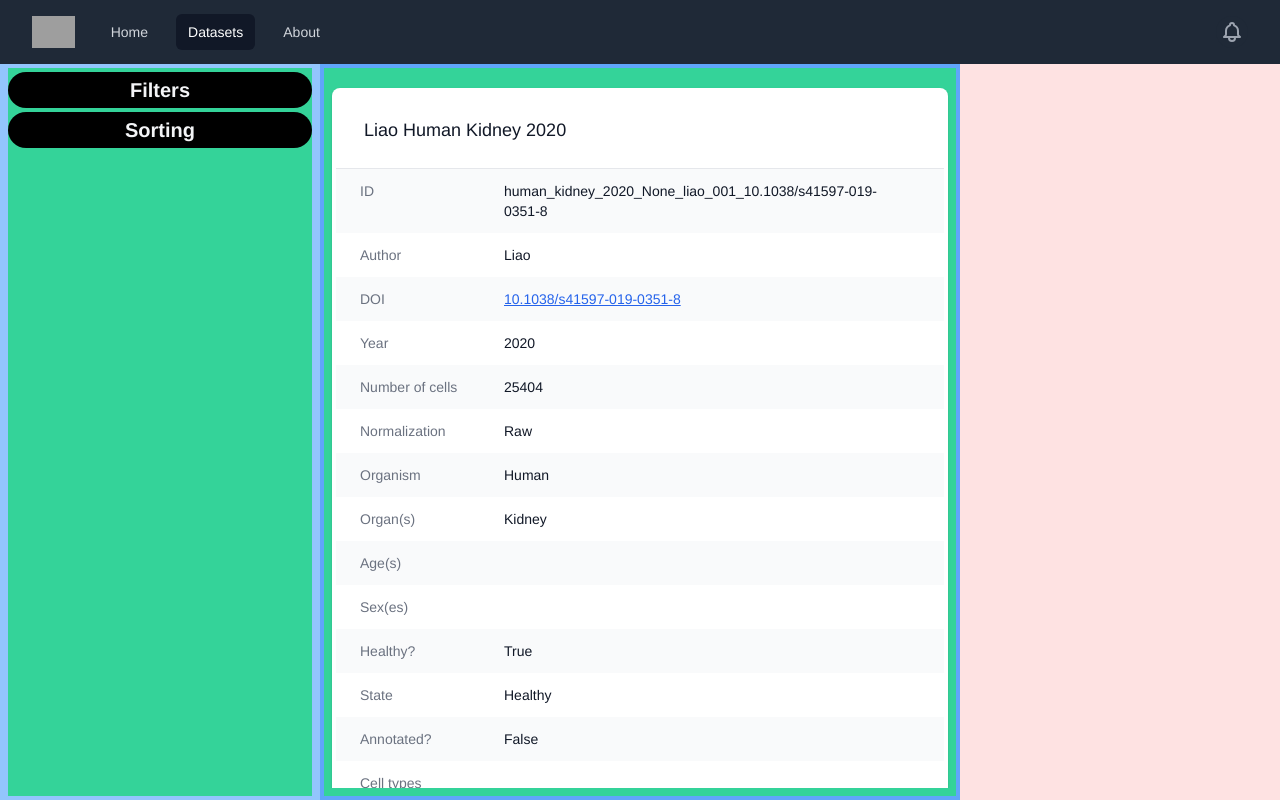
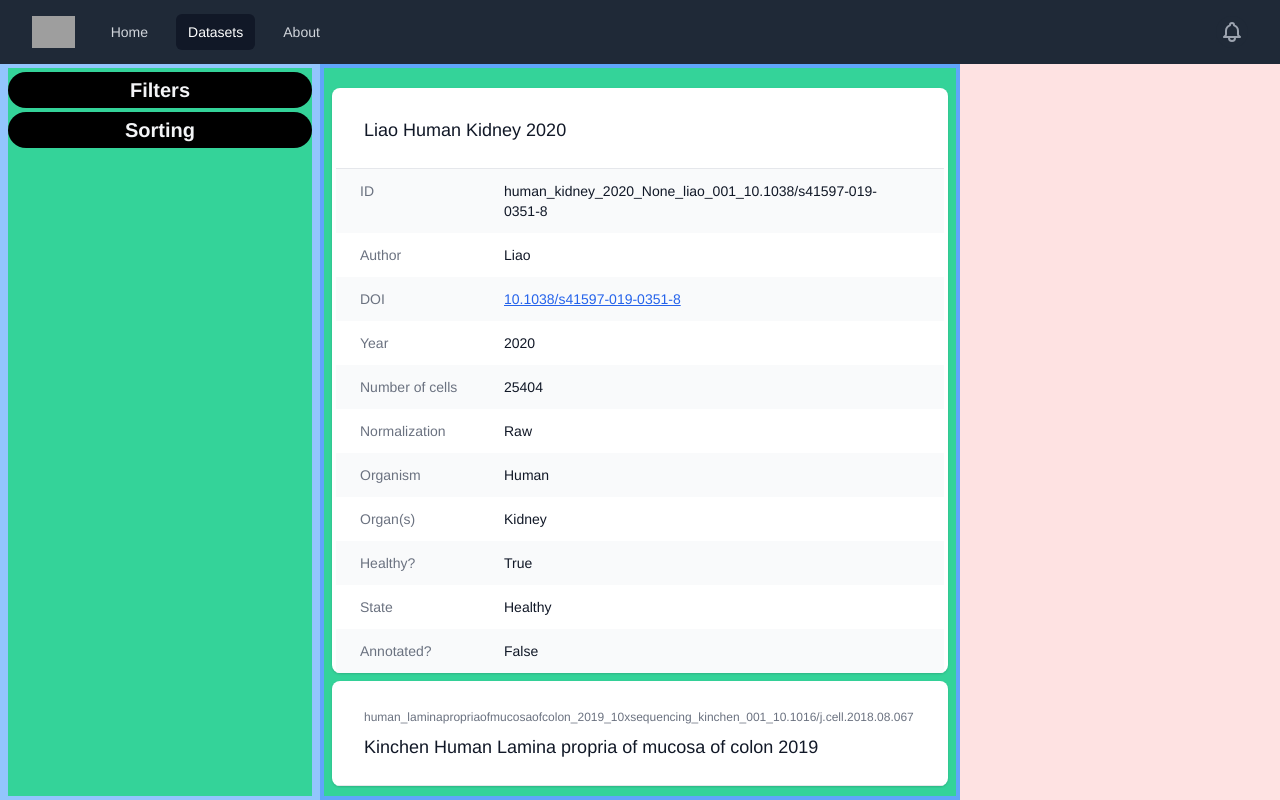
Before and after one commit to theislab/sfaira-portal, a Vue app: page /datasets in a window 1280 px wide. Both pictures are taken after a click on the element 640 px from the left and 140 px from the top of the page. Built offline with nearby package versions, Linux system fonts and the light colour scheme; grey boxes are pictures that could not be loaded; the HTML template or start-up script is replaced by a standard one.

Commit message:
Add DatasetCardField component

```diff
--- a/src/components/DatasetCard.vue
+++ b/src/components/DatasetCard.vue
@@ -8,7 +8,7 @@
     >
       <p
         class="text-xs leading-6 font-medium text-gray-500 overflow-hidden"
-        v-bind:class="[open ? 'hidden' : '']"
+        :class="[open ? 'hidden' : '']"
       >
         {{ data.id }}
       </p>
@@ -18,134 +18,51 @@
       </p>
     </div>
     <div class="border-t border-gray-200">
-      <dl v-bind:class="[open ? '' : 'hidden']">
-        <div class="odd:bg-gray-50 px-4 py-3 sm:grid sm:grid-cols-4 sm:gap-4 sm:px-6">
-          <dt class="text-sm font-medium text-gray-500">ID</dt>
-          <dd
-            class="mt-1 mr-10 text-sm text-gray-900 sm:mt-0 sm:col-span-3 break-words"
-          >
-            {{ data.id }}
-          </dd>
-        </div>
-        <div
-          class="odd:bg-gray-50 px-4 py-3 sm:grid sm:grid-cols-4 sm:gap-4 sm:px-6"
-        >
-          <dt class="text-sm font-medium text-gray-500">Author</dt>
-          <dd class="mt-1 mr-10 text-sm text-gray-900 sm:mt-0 sm:col-span-3">
-            {{ data.author }}
-          </dd>
-        </div>
-        <div
-          class="odd:bg-gray-50 px-4 py-3 sm:grid sm:grid-cols-4 sm:gap-4 sm:px-6"
-        >
-          <dt class="text-sm font-medium text-gray-500">DOI</dt>
-          <dd class="mt-1 mr-10 text-sm text-gray-900 sm:mt-0 sm:col-span-3">
-            <a
-              :href="'https://doi.org/' + data.doi"
-              class="underline text-blue-600 hover:text-blue-800 visited:text-purple-600"
-              >{{ data.doi }}</a
-            >
-          </dd>
-        </div>
-        <div
-          class="odd:bg-gray-50 px-4 py-3 sm:grid sm:grid-cols-4 sm:gap-4 sm:px-6"
-        >
-          <dt class="text-sm font-medium text-gray-500">Year</dt>
-          <dd class="mt-1 mr-10 text-sm text-gray-900 sm:mt-0 sm:col-span-3">
-            {{ data.year }}
-          </dd>
-        </div>
-        <div
-          class="odd:bg-gray-50 px-4 py-3 sm:grid sm:grid-cols-4 sm:gap-4 sm:px-6"
-        >
-          <dt class="text-sm font-medium text-gray-500">Number of cells</dt>
-          <dd class="mt-1 mr-10 text-sm text-gray-900 sm:mt-0 sm:col-span-3">
-            {{ data.ncells }}
-          </dd>
-        </div>
-        <div
-          class="odd:bg-gray-50 px-4 py-3 sm:grid sm:grid-cols-4 sm:gap-4 sm:px-6"
-        >
-          <dt class="text-sm font-medium text-gray-500">Normalization</dt>
-          <dd class="mt-1 mr-10 text-sm text-gray-900 sm:mt-0 sm:col-span-3">
-            {{ data.normalization }}
-          </dd>
-        </div>
-        <div
-          class="odd:bg-gray-50 px-4 py-3 sm:grid sm:grid-cols-4 sm:gap-4 sm:px-6"
-        >
-          <dt class="text-sm font-medium text-gray-500">Organism</dt>
-          <dd class="mt-1 mr-10 text-sm text-gray-900 sm:mt-0 sm:col-span-3">
-            {{ data.organism }}
-          </dd>
-        </div>
-        <div
-          class="odd:bg-gray-50 px-4 py-3 sm:grid sm:grid-cols-4 sm:gap-4 sm:px-6"
-        >
-          <dt class="text-sm font-medium text-gray-500">Organ(s)</dt>
-          <dd class="mt-1 mr-10 text-sm text-gray-900 sm:mt-0 sm:col-span-3">
-            {{ data.organ.join(', ') }}
-          </dd>
-        </div>
-        <div
-          class="odd:bg-gray-50 px-4 py-3 sm:grid sm:grid-cols-4 sm:gap-4 sm:px-6"
-        >
-          <dt class="text-sm font-medium text-gray-500">Age(s)</dt>
-          <dd class="mt-1 mr-10 text-sm text-gray-900 sm:mt-0 sm:col-span-3">
-            {{ data.age.join(', ') }}
-          </dd>
-        </div>
-        <div
-          class="odd:bg-gray-50 px-4 py-3 sm:grid sm:grid-cols-4 sm:gap-4 sm:px-6"
-        >
-          <dt class="text-sm font-medium text-gray-500">Sex(es)</dt>
-          <dd class="mt-1 mr-10 text-sm text-gray-900 sm:mt-0 sm:col-span-3">
-            {{ data.sex.join(', ') }}
-          </dd>
-        </div>
-        <div
-          class="odd:bg-gray-50 px-4 py-3 sm:grid sm:grid-cols-4 sm:gap-4 sm:px-6"
-        >
-          <dt class="text-sm font-medium text-gray-500">Healthy?</dt>
-          <dd class="mt-1 mr-10 text-sm text-gray-900 sm:mt-0 sm:col-span-3">
-            {{ data.healthy }}
-          </dd>
-        </div>
-        <div
-          class="odd:bg-gray-50 px-4 py-3 sm:grid sm:grid-cols-4 sm:gap-4 sm:px-6"
-        >
-          <dt class="text-sm font-medium text-gray-500">State</dt>
-          <dd class="mt-1 mr-10 text-sm text-gray-900 sm:mt-0 sm:col-span-3">
-            {{ data.state }}
-          </dd>
-        </div>
-        <div
-          class="odd:bg-gray-50 px-4 py-3 sm:grid sm:grid-cols-4 sm:gap-4 sm:px-6"
-        >
-          <dt class="text-sm font-medium text-gray-500">Annotated?</dt>
-          <dd class="mt-1 mr-10 text-sm text-gray-900 sm:mt-0 sm:col-span-3">
-            {{ data.annotated }}
-          </dd>
-        </div>
-        <div
-          class="odd:bg-gray-50 px-4 py-3 sm:grid sm:grid-cols-4 sm:gap-4 sm:px-6"
-        >
-          <dt class="text-sm font-medium text-gray-500">Cell types</dt>
-          <dd class="mt-1 mr-10 text-sm text-gray-900 sm:mt-0 sm:col-span-3">
-            {{ data.cell_types.join(', ') }}
-          </dd>
-        </div>
+      <dl :class="[open ? '' : 'hidden']">
+        <DatasetCardField name="ID" :value="data.id" />
+        <DatasetCardField name="Author" :value="data.author" />
+        <DatasetCardField
+          name="DOI"
+          :value="data.doi"
+          :link="'https://doi.org/' + data.doi"
+        />
+        <DatasetCardField name="Year" :value="data.year" />
+        <DatasetCardField
+          name="Number of cells"
+          :value="data.ncells.toString()"
+        />
+        <DatasetCardField name="Normalization" :value="data.normalization" />
+        <DatasetCardField name="Organism" :value="data.organism" />
+        <DatasetCardField name="Organ(s)" :value="data.organ.join(', ')" />
+        <DatasetCardField name="Age(s)" :value="data.age.join(', ')" />
+        <DatasetCardField name="Sex(es)" :value="data.sex.join(', ')" />
+        <DatasetCardField name="Healthy?" :value="data.healthy" />
+        <DatasetCardField name="State" :value="data.state" />
+        <DatasetCardField name="Annotated?" :value="data.annotated" />
+        <DatasetCardField
+          name="Cell types"
+          :value="data.cell_types.join(', ')"
+        />
       </dl>
     </div>
   </div>
 </template>
 
 <script>
+import DatasetCardField from './DatasetCardField.vue'
+
 export default {
   name: 'DatasetCard',
 
+  components: {
+    DatasetCardField
+  },
+
   props: {
-    data: Object
+    data: {
+      type: Object,
+      default: () => {}
+    }
   },
 
   data() {
--- /dev/null
+++ b/src/components/DatasetCardField.vue
@@ -0,0 +1,42 @@
+<template>
+  <div
+    v-if="value !== ''"
+    class="odd:bg-gray-50 px-4 py-3 sm:grid sm:grid-cols-4 sm:gap-4 sm:px-6"
+  >
+    <dt class="text-sm font-medium text-gray-500">{{ name }}</dt>
+    <dd
+      v-if="link === ''"
+      class="mt-1 mr-10 text-sm text-gray-900 sm:mt-0 sm:col-span-3 break-words"
+    >
+      {{ value }}
+    </dd>
+    <dd v-else class="mt-1 mr-10 text-sm text-gray-900 sm:mt-0 sm:col-span-3">
+      <a
+        :href="link"
+        class="underline text-blue-600 hover:text-blue-800 visited:text-purple-600"
+        >{{ value }}</a
+      >
+    </dd>
+  </div>
+</template>
+
+<script>
+export default {
+  name: 'DatasetCardField',
+
+  props: {
+    name: {
+      type: String,
+      default: () => 'Name'
+    },
+    value: {
+      type: String,
+      default: () => 'Value'
+    },
+    link: {
+      type: String,
+      default: () => ''
+    }
+  }
+}
+</script>
```
